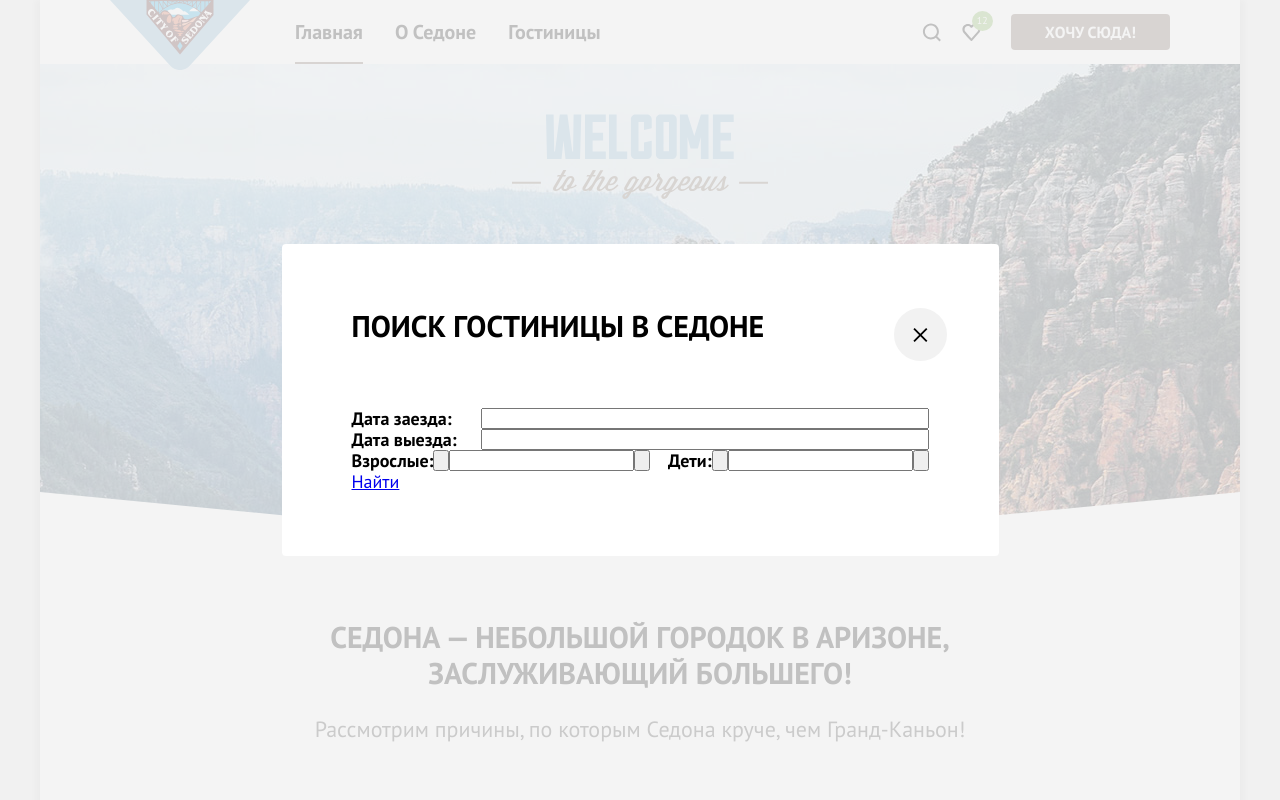
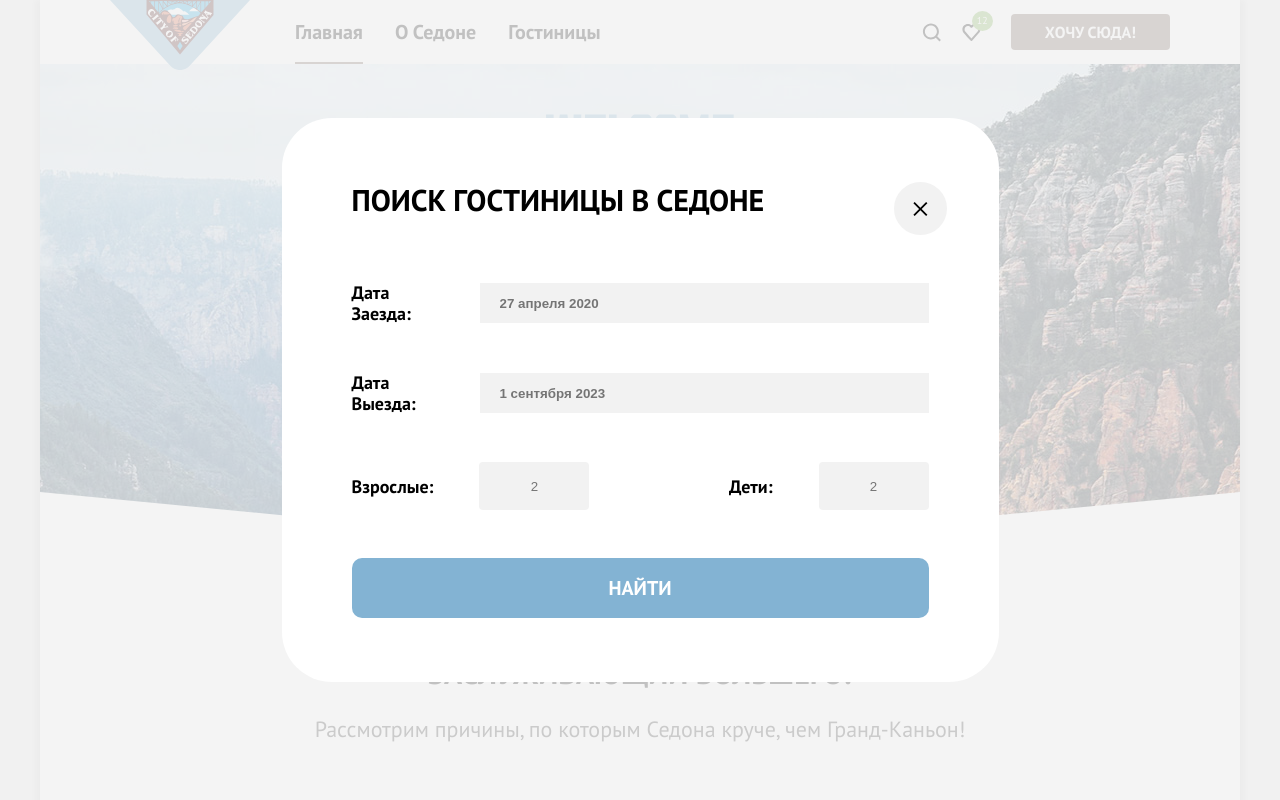
Before and after one commit to htmlacademy-htmlcss/463813-sedona-35, a plain HTML site: page index.html in a window 1280 px wide. Shown: the top 800 px of the page. Drawn offline with Linux system fonts and the light colour scheme.

Commit message:
стилизует формы в модальном окне

```diff
--- a/index.html
+++ b/index.html
@@ -188,25 +188,27 @@
           <h2 class="modal-title">Поиск гостиницы в Седоне</h2>
           <form class="search-modal-form" action="https://echo.htmlacademy.ru/" method="post">
             <p class="field-group">
-              <label for="arrivalDate"> Дата заезда:</label>
-              <input class="field-date" type="text" name="arrivalDate" id="arrivalDate">
+              <label class="fildName" for="arrivalDate"> Дата Заезда:</label>
+              <input class="field-date" type="text" name="arrivalDate" id="arrivalDate" placeholder="27 апреля 2020">
             </P>
             <P class="field-group">
-              <label for="dateOfDeparture">Дата выезда:</label>
-              <input class="field-date" type="text" id="dateOfDeparture">
+              <label class="fildName" for="dateOfDeparture">Дата Выезда:</label>
+              <input class="field-date" type="text" id="dateOfDeparture" placeholder="1 сентября 2023">
             </P>
-            <div class="people">
+            <div class="field-form-people">
             <p class="field-group ">
-              <label for="adults">Взрослые:</label>
-              <button></button>
-              <input class="field-number" type="number" id="adults">
-              <button></button>
+              <label class="fildName" for="adults">Взрослые:</label>
+              <button class="button-modal less"></button>
+              <input class="field-number" type="number" id="adults" placeholder="2">
+              <button class="button-modal more"></button>
             </p>
-            <p class="field-group ">
-              <label for="adults">Дети:</label>
-              <button></button>
-              <input class="field-number" type="number" id="kids">
-              <button></button>
+            <p class="field-group">
+              <label class="fildName tooltip" for="adults">Дети:
+
+              </label>
+              <button class="button-modal less"></button>
+              <input class="field-number" type="number" id="kids" placeholder="2">
+              <button class="button-modal more"></button>
             </p>
             </div>
             <a class="search-modal-button" href="#">Найти</a>
--- a/styles/styles.css
+++ b/styles/styles.css
@@ -1004,12 +1004,12 @@ body {
 }
 .modal {
   box-sizing:border-box;
-  min-width: 717px;
+  width: 717px;
   position: relative;
   margin: auto;
   padding: 64px 70px;
   background-color: #ffffff;
-  border-radius:4px;
+  border-radius: 50px;
 }
 .modal-close-button {
   position: absolute;
@@ -1038,17 +1038,32 @@ body {
 }
 .field-group{
   margin: 0;
+  margin-bottom: 48px;
   display: flex;
   justify-content: space-between;
-  font-family: inherit;
+  align-items: center;
   font-weight: 700;
+}
+.field-number{
+  padding: 0;
+  background-color: #F2F2F2;
+  border:none;
+  width: 30px;
+  height: 100%;
+  text-align: center;
 }
 .field-number::-webkit-outer-spin-button,
 .field-number::-webkit-inner-spin-button {
     display: none;
 }
 .field-date{
-  min-width: 440px;;
+  margin: 0;
+  padding: 13px 250px 12px 20px;
+  border:none;
+  background-color: #F2F2F2;
+  color:#000000;
+  font-weight: 700;
+  /* width: 100%; */
 }
 .field-group-number{
   display: grid;
@@ -1057,8 +1072,37 @@ body {
 .button-modal{
   margin: 0;
   padding: 0;
+  width: 40px;
+  height: 48px;
+  border:none;
+  background-color: #F2F2F2;
 }
-.people{
+.fildName{
+  margin-right: 46px;
+}
+.less{
+  border-top-left-radius:4px;
+  border-bottom-left-radius:4px;
+}
+.more{
+  border-top-right-radius:4px;
+  border-bottom-right-radius:4px;
+}
+.field-form-people{
   display: flex;
   justify-content: space-between;
 }
+.search-modal-button{
+  display: block;
+  padding:18px;
+  max-width: 100%;
+  text-align: center;
+  text-decoration: none;
+  background-color: #83B3D3;
+  border-radius:10px;
+  color: #ffffff;
+  font-weight: 700;
+  font-size: 20px;
+  line-height: 24px;
+  text-transform: uppercase;
+}
```
Also changed, not shown: images/i.svg (added).
